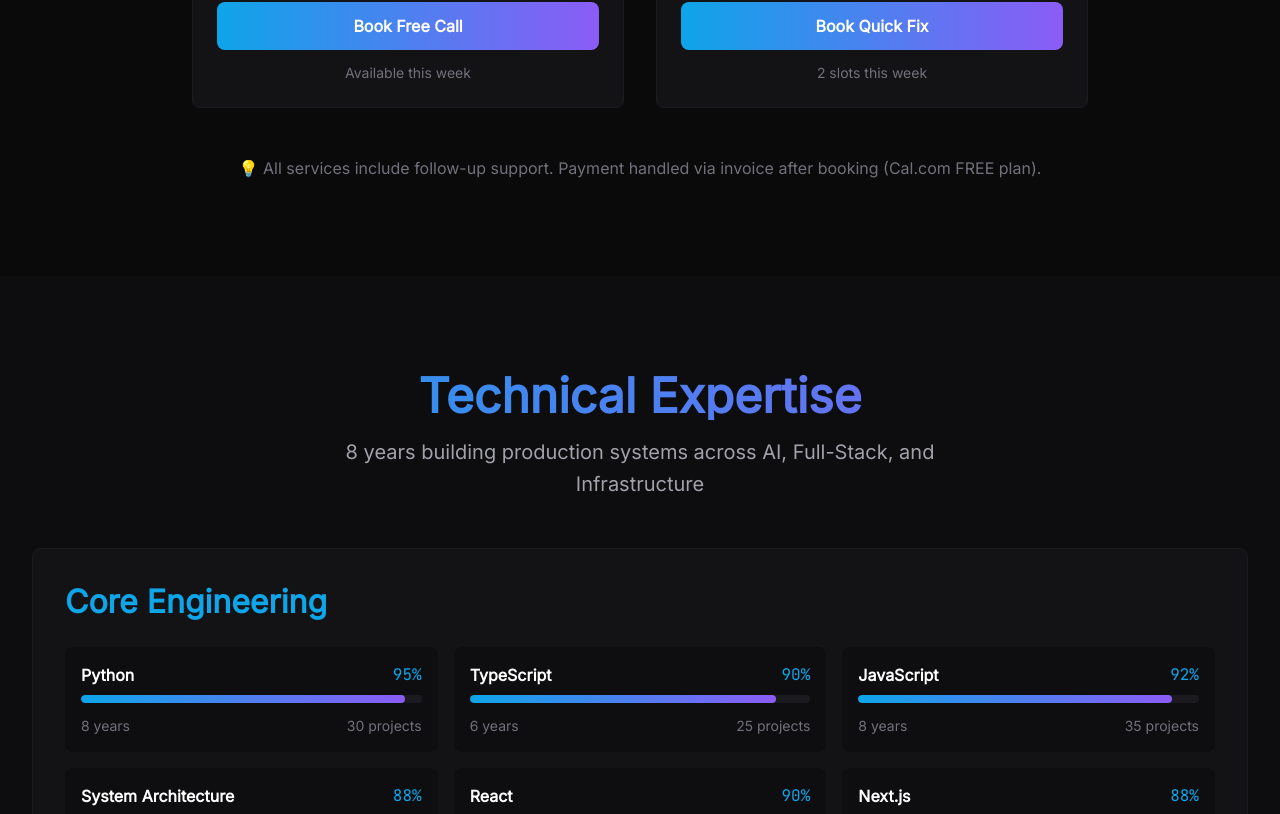
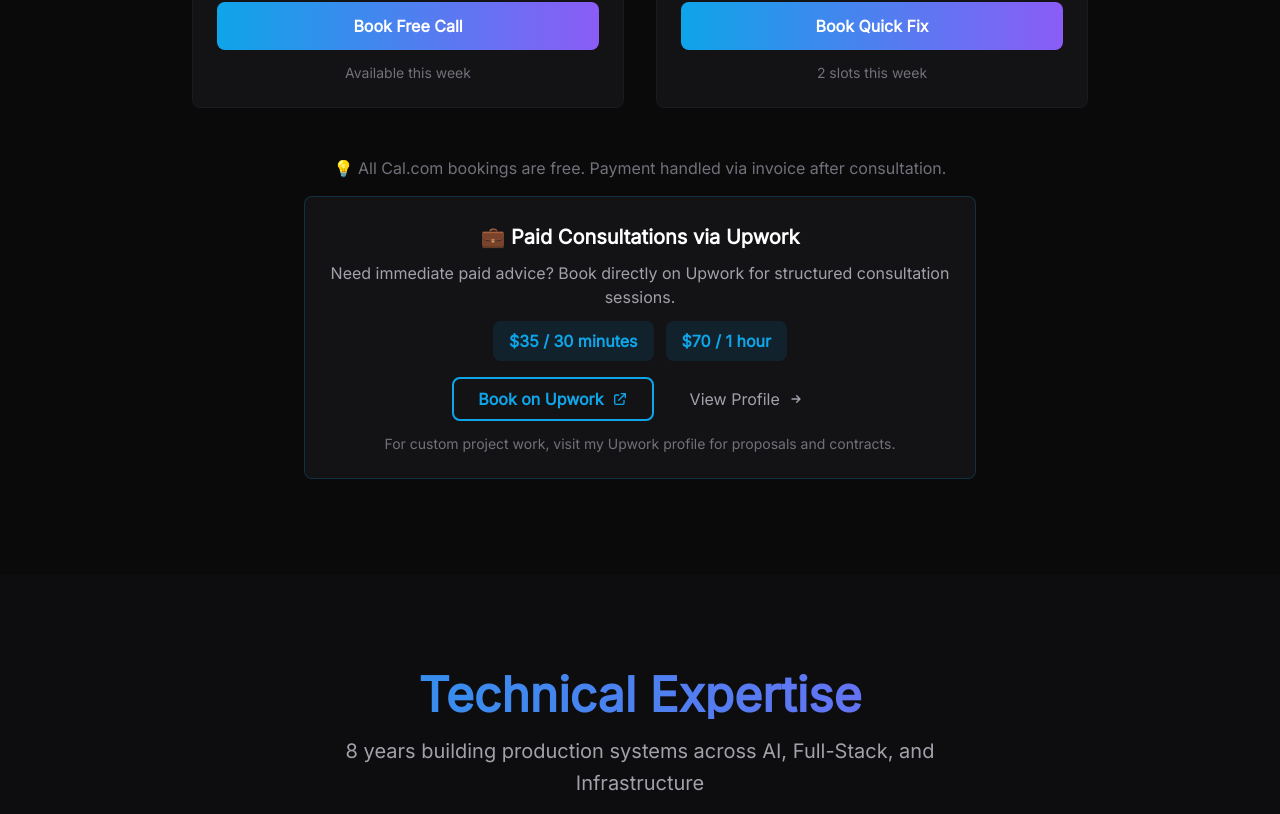
Before and after one commit to Pycomet/codefred.dev, a SvelteKit app: page / in a window 1280 px wide. Shown: the part 2880-3694 px from the top of the page. Built offline with nearby package versions, Linux system fonts and the light colour scheme; no server answers.

Commit message:
Enhance consultation offerings and social links

```diff
--- a/src/lib/components/case-study/CaseStudyCTA.svelte
+++ b/src/lib/components/case-study/CaseStudyCTA.svelte
@@ -1,4 +1,6 @@
 <script lang="ts">
+	import { personalData } from '$data/personal';
+
 	interface Props {
 		title?: string;
 		description?: string;
@@ -6,7 +8,7 @@
 
 	let {
 		title = 'Want similar results?',
-		description = 'Book a free 15-minute consultation to discuss your project, or get a $500 quick audit.'
+		description = 'Book a free 15-minute consultation on Cal.com to discuss your project, or schedule a paid consultation on Upwork.'
 	}: Props = $props();
 </script>
 
@@ -36,18 +38,23 @@
 						<path stroke-linecap="round" stroke-linejoin="round" stroke-width="2" d="M13 7l5 5m0 0l-5 5m5-5H6" />
 					</svg>
 				</a>
+				{#if personalData.upworkConsultation}
 					<a
-					href="https://cal.com/codefred/quick-fix"
+						href={personalData.upworkConsultation.consultationUrl}
 						target="_blank"
 						rel="noopener noreferrer"
 						class="px-8 py-4 border-2 border-brand-primary text-brand-primary font-semibold rounded-lg hover:bg-brand-primary hover:text-white transition-all duration-300 inline-flex items-center justify-center gap-2"
 					>
-					Book $500 Audit
+						Paid Consultation
 					</a>
+				{/if}
 			</div>
 
 			<p class="mt-6 text-sm text-text-muted">
-				💳 No payment required to book • 📅 Free 15-min discovery call
+				💳 Free call via Cal.com • 💼 Paid sessions: {personalData.upworkConsultation?.pricing.thirtyMin}/30min or {personalData.upworkConsultation?.pricing.oneHour}/hour on Upwork
+			</p>
+			<p class="mt-2 text-xs text-text-muted">
+				For custom work and projects, visit my <a href={personalData.upworkConsultation?.profileUrl} target="_blank" rel="noopener noreferrer" class="text-brand-primary hover:underline">Upwork profile</a>
 			</p>
 		</div>
 	</div>
--- a/src/lib/components/layout/Footer.svelte
+++ b/src/lib/components/layout/Footer.svelte
@@ -21,7 +21,8 @@
 			{ label: 'LinkedIn', href: personalData.social.linkedin },
 			{ label: 'Twitter', href: personalData.social.twitter },
 			{ label: 'YouTube', href: personalData.social.youtube || '#' },
-			{ label: 'Dev.to', href: `https://dev.to/${personalData.social.devto}` }
+			{ label: 'Dev.to', href: `https://dev.to/${personalData.social.devto}` },
+			{ label: 'Medium', href: `https://medium.com/@${personalData.social.medium}` }
 		]
 	};
 </script>
--- a/src/lib/components/sections/ConsultationOfferings.svelte
+++ b/src/lib/components/sections/ConsultationOfferings.svelte
@@ -1,5 +1,6 @@
 <script lang="ts">
 	import { consultationPackages } from '$data/consultation-packages';
+	import { personalData } from '$data/personal';
 	import Badge from '$components/ui/Badge.svelte';
 	import Card from '$components/ui/Card.svelte';
 </script>
@@ -76,10 +77,53 @@
 			{/each}
 		</div>
 
-		<div class="mt-12 text-center">
+		<div class="mt-12 text-center space-y-4">
 			<p class="text-sm text-text-muted">
-				💡 All services include follow-up support. Payment handled via invoice after booking (Cal.com FREE plan).
+				💡 All Cal.com bookings are free. Payment handled via invoice after consultation.
 			</p>
+			{#if personalData.upworkConsultation}
+				<div class="max-w-2xl mx-auto p-6 bg-bg-secondary rounded-lg border border-brand-primary/20">
+					<h4 class="text-lg font-semibold text-text-primary mb-2">💼 Paid Consultations via Upwork</h4>
+					<p class="text-sm text-text-secondary mb-3">
+						Need immediate paid advice? Book directly on Upwork for structured consultation sessions.
+					</p>
+					<div class="flex flex-wrap gap-3 justify-center mb-4">
+						<span class="px-4 py-2 bg-brand-primary/10 text-brand-primary rounded-lg font-semibold">
+							{personalData.upworkConsultation.pricing.thirtyMin} / 30 minutes
+						</span>
+						<span class="px-4 py-2 bg-brand-primary/10 text-brand-primary rounded-lg font-semibold">
+							{personalData.upworkConsultation.pricing.oneHour} / 1 hour
+						</span>
+					</div>
+					<div class="flex flex-wrap gap-3 justify-center">
+						<a
+							href={personalData.upworkConsultation.consultationUrl}
+							target="_blank"
+							rel="noopener noreferrer"
+							class="inline-flex items-center gap-2 px-6 py-2 border-2 border-brand-primary text-brand-primary font-semibold rounded-lg hover:bg-brand-primary hover:text-white transition-all"
+						>
+							Book on Upwork
+							<svg class="w-4 h-4" fill="none" stroke="currentColor" viewBox="0 0 24 24">
+								<path stroke-linecap="round" stroke-linejoin="round" stroke-width="2" d="M10 6H6a2 2 0 00-2 2v10a2 2 0 002 2h10a2 2 0 002-2v-4M14 4h6m0 0v6m0-6L10 14" />
+							</svg>
+						</a>
+						<a
+							href={personalData.upworkConsultation.profileUrl}
+							target="_blank"
+							rel="noopener noreferrer"
+							class="inline-flex items-center gap-2 px-6 py-2 text-text-secondary hover:text-brand-primary transition-colors"
+						>
+							View Profile
+							<svg class="w-4 h-4" fill="none" stroke="currentColor" viewBox="0 0 24 24">
+								<path stroke-linecap="round" stroke-linejoin="round" stroke-width="2" d="M13 7l5 5m0 0l-5 5m5-5H6" />
+							</svg>
+						</a>
+					</div>
+					<p class="text-xs text-text-muted mt-3">
+						For custom project work, visit my Upwork profile for proposals and contracts.
+					</p>
+				</div>
+			{/if}
 		</div>
 	</div>
 </section>
--- a/src/lib/components/sections/ContentAuthority.svelte
+++ b/src/lib/components/sections/ContentAuthority.svelte
@@ -16,7 +16,7 @@
 			}
 
 			// Fetch dev.to articles
-			const devToRes = await fetch(`https://dev.to/api/articles?username=${personalData.devto}&per_page=6`);
+			const devToRes = await fetch(`https://dev.to/api/articles?username=${personalData.social.devto}&per_page=6`);
 			if (devToRes.ok) {
 				const articles = await devToRes.json();
 				devToArticles = articles.filter((article: any) => article.cover_image);
@@ -169,7 +169,7 @@
 						</div>
 
 						<a
-							href="https://dev.to/{personalData.devUsername}"
+							href="https://dev.to/{personalData.social.devto}"
 							target="_blank"
 							rel="noopener noreferrer"
 							class="block mt-6 text-center py-2 text-brand-primary hover:text-brand-secondary transition-colors font-semibold"
--- a/src/lib/data/personal.ts
+++ b/src/lib/data/personal.ts
@@ -23,6 +23,16 @@ export const personalData: PersonalData = {
 		stackoverflow: 'https://stackoverflow.com/users/12743929/codefred',
 		leetcode: 'https://leetcode.com/u/Codefred',
 		devto: 'pycomet',
-		youtube: 'https://www.youtube.com/@CodefredHQ'
+		medium: 'alfredemmanuelinyang',
+		youtube: 'https://www.youtube.com/@CodefredHQ',
+		upwork: 'https://upwork.com/freelancers/codefred'
+	},
+	upworkConsultation: {
+		profileUrl: 'https://upwork.com/freelancers/codefred',
+		consultationUrl: 'https://www.upwork.com/services/consultation/development-it-emmanuel-1732106043934654464',
+		pricing: {
+			thirtyMin: '$35',
+			oneHour: '$70'
+		}
 	}
 };
--- a/src/lib/types/index.ts
+++ b/src/lib/types/index.ts
@@ -22,7 +22,17 @@ export interface PersonalData {
 		stackoverflow?: string;
 		leetcode?: string;
 		devto: string; // username for dev.to
+		medium?: string; // username for medium
 		youtube?: string; // channel URL
+		upwork?: string; // Upwork profile URL
+	};
+	upworkConsultation?: {
+		profileUrl: string;
+		consultationUrl: string;
+		pricing: {
+			thirtyMin: string;
+			oneHour: string;
+		};
 	};
 }
 
--- a/src/routes/writing/+page.svelte
+++ b/src/routes/writing/+page.svelte
@@ -10,12 +10,63 @@
 
 	onMount(async () => {
 		try {
-			const response = await fetch(
-				`https://dev.to/api/articles?username=${personalData.devto}&per_page=20`
+			const allArticles: any[] = [];
+
+			// Fetch Dev.to articles
+			try {
+				const devToResponse = await fetch(
+					`https://dev.to/api/articles?username=${personalData.social.devto}&per_page=20`
 				);
-			if (response.ok) {
-				articles = await response.json();
-			} else {
+				if (devToResponse.ok) {
+					const devToArticles = await devToResponse.json();
+					// Normalize Dev.to articles
+					allArticles.push(...devToArticles.map((article: any) => ({
+						...article,
+						source: 'dev.to',
+						published_at: article.published_at,
+						normalized_date: new Date(article.published_at)
+					})));
+				}
+			} catch (err) {
+				console.error('Error fetching Dev.to articles:', err);
+			}
+
+			// Fetch Medium articles via RSS2JSON
+			if (personalData.social.medium) {
+				try {
+					const mediumResponse = await fetch(
+						`https://api.rss2json.com/v1/api.json?rss_url=https://medium.com/feed/@${personalData.social.medium}`
+					);
+					if (mediumResponse.ok) {
+						const mediumData = await mediumResponse.json();
+						if (mediumData.status === 'ok' && mediumData.items) {
+							// Normalize Medium articles to match Dev.to format
+							allArticles.push(...mediumData.items.map((article: any) => ({
+								title: article.title,
+								description: article.description?.replace(/<[^>]*>/g, '').substring(0, 200),
+								url: article.link,
+								cover_image: article.thumbnail || article.enclosure?.link,
+								published_at: article.pubDate,
+								normalized_date: new Date(article.pubDate),
+								tag_list: article.categories || [],
+								public_reactions_count: 0,
+								comments_count: 0,
+								reading_time_minutes: Math.ceil(article.content?.split(' ').length / 200) || 5,
+								source: 'medium'
+							})));
+						}
+					}
+				} catch (err) {
+					console.error('Error fetching Medium articles:', err);
+				}
+			}
+
+			// Sort all articles by date (newest first)
+			articles = allArticles.sort((a, b) =>
+				b.normalized_date.getTime() - a.normalized_date.getTime()
+			);
+
+			if (articles.length === 0) {
 				error = true;
 			}
 		} catch (err) {
@@ -61,27 +112,51 @@
 			</div>
 		{:else if error}
 			<div class="text-center py-12">
-				<p class="text-text-secondary mb-4">Failed to load articles. Visit my dev.to profile directly:</p>
+				<p class="text-text-secondary mb-4">Failed to load articles. Visit my profiles directly:</p>
+				<div class="flex flex-wrap justify-center gap-4">
 					<a
-					href="https://dev.to/{personalData.devUsername}"
+						href="https://dev.to/{personalData.social.devto}"
 						target="_blank"
 						rel="noopener noreferrer"
 						class="inline-block px-6 py-3 bg-brand-primary text-white rounded-lg hover:bg-brand-secondary transition-colors"
 					>
-					View on dev.to
+						View on Dev.to
 					</a>
+					{#if personalData.social.medium}
+						<a
+							href="https://medium.com/@{personalData.social.medium}"
+							target="_blank"
+							rel="noopener noreferrer"
+							class="inline-block px-6 py-3 bg-brand-primary text-white rounded-lg hover:bg-brand-secondary transition-colors"
+						>
+							View on Medium
+						</a>
+					{/if}
+				</div>
 			</div>
 		{:else if articles.length === 0}
 			<div class="text-center py-12">
 				<p class="text-text-secondary mb-4">No articles found yet. Check back soon!</p>
+				<div class="flex flex-wrap justify-center gap-4">
 					<a
-					href="https://dev.to/{personalData.devUsername}"
+						href="https://dev.to/{personalData.social.devto}"
 						target="_blank"
 						rel="noopener noreferrer"
 						class="text-brand-primary hover:text-brand-secondary transition-colors"
 					>
-					Follow on dev.to →
+						Follow on Dev.to →
 					</a>
+					{#if personalData.social.medium}
+						<a
+							href="https://medium.com/@{personalData.social.medium}"
+							target="_blank"
+							rel="noopener noreferrer"
+							class="text-brand-primary hover:text-brand-secondary transition-colors"
+						>
+							Follow on Medium →
+						</a>
+					{/if}
+				</div>
 			</div>
 		{:else}
 			<!-- Articles Grid -->
@@ -100,13 +175,19 @@
 						{/if}
 
 						<div class="p-6 flex flex-col flex-1">
+							<!-- Source Badge -->
+							<div class="flex items-center gap-2 mb-3">
+								<span class="px-2 py-1 bg-{article.source === 'dev.to' ? 'purple' : 'green'}-500/10 text-{article.source === 'dev.to' ? 'purple' : 'green'}-500 text-xs rounded font-semibold">
+									{article.source === 'dev.to' ? 'DEV.TO' : 'MEDIUM'}
+								</span>
 								<!-- Tags -->
-							<div class="flex flex-wrap gap-2 mb-3">
-								{#each article.tag_list.slice(0, 3) as tag}
+								<div class="flex flex-wrap gap-2">
+									{#each article.tag_list.slice(0, 2) as tag}
 										<span class="px-2 py-1 bg-brand-primary/10 text-brand-primary text-xs rounded">
 											#{tag}
 										</span>
 									{/each}
+								</div>
 							</div>
 
 							<!-- Title -->
@@ -156,15 +237,27 @@
 			</div>
 
 			<!-- View More -->
-			<div class="mt-12 text-center">
+			<div class="mt-12 text-center space-y-4">
+				<div class="flex flex-wrap justify-center gap-4">
 					<a
-					href="https://dev.to/{personalData.devUsername}"
+						href="https://dev.to/{personalData.social.devto}"
 						target="_blank"
 						rel="noopener noreferrer"
-					class="inline-block px-8 py-4 border border-brand-primary text-brand-primary rounded-lg hover:bg-brand-primary hover:text-white transition-all font-semibold"
+						class="inline-block px-6 py-3 border border-brand-primary text-brand-primary rounded-lg hover:bg-brand-primary hover:text-white transition-all font-semibold"
 					>
-					View All on dev.to →
+						View All on Dev.to →
 					</a>
+					{#if personalData.social.medium}
+						<a
+							href="https://medium.com/@{personalData.social.medium}"
+							target="_blank"
+							rel="noopener noreferrer"
+							class="inline-block px-6 py-3 border border-brand-primary text-brand-primary rounded-lg hover:bg-brand-primary hover:text-white transition-all font-semibold"
+						>
+							View All on Medium →
+						</a>
+					{/if}
+				</div>
 			</div>
 		{/if}
 	</div>
```
Also changed, not shown: 1 other file (tests, documents, lock files or other folders). Lines whose indentation alone changed are shown as unchanged.
